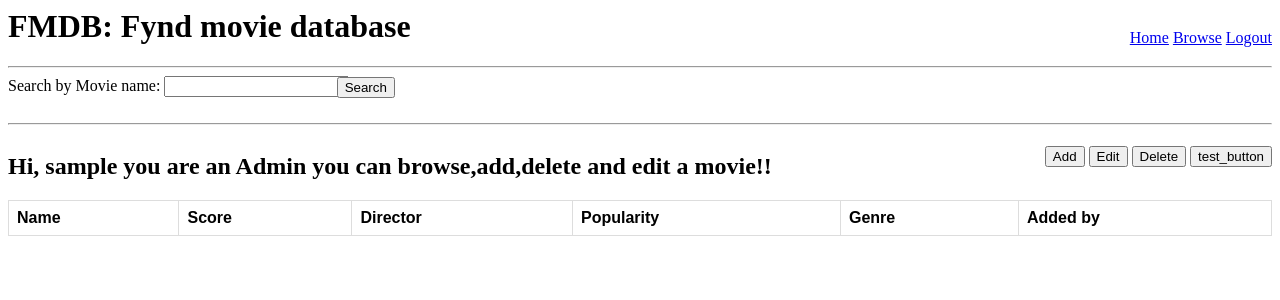
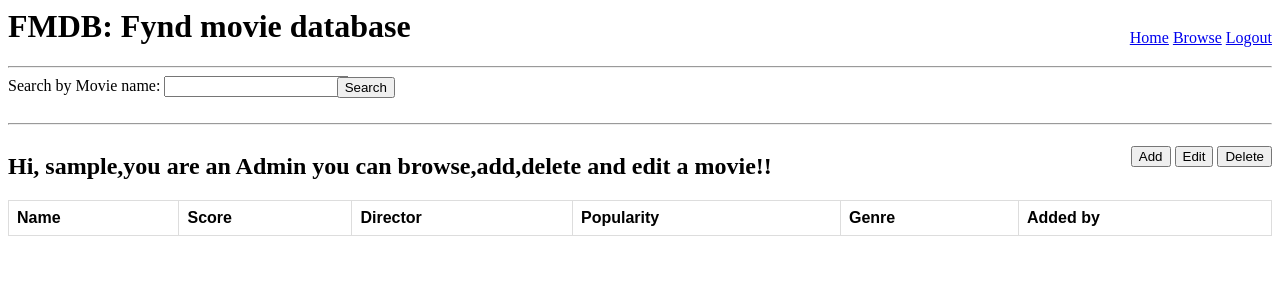
Before and after one commit to Shubhamgawle96/FyndTask, a Flask app: page /index in a window 1280 px wide. Shown: the top 300 px of the page. Run offline with Flask 2, Linux system fonts and the light colour scheme; the visitor is signed in with stand-in values (Sample User, id 1); data comes from the database, SQL or seed files in the repository; data that the repository does not hold is empty.

```diff
--- a/app/routes.py
+++ b/app/routes.py
@@ -185,13 +185,3 @@ def register():
         return render_template('register.html', title='Register', form=form)
     except Exception as e:
         raise e
-
-@app.route('/test_add', methods=['GET', 'POST'])
-def test_add():
-    all_args = request.form.to_dict(flat=True)
-    print("Coming from test_add",all_args)
-    m = Movie(name=all_args['name'], score=all_args['score'], director=all_args['director'],
-              popularity=all_args['popularity'], genre=all_args['genre'], author='shubham')
-    db.session.add(m)
-    db.session.commit()
-    return "Success"
--- a/app/static/scripts/main.js
+++ b/app/static/scripts/main.js
@@ -2864,25 +2864,6 @@ function open_search_modal(resp){
 
 }
 
-function test(){
-//    console.log("coming in test",test_data.length);
-    for(var i=0;i<test_data.length;i++){
-        mydict = {};
-        mydict['name'] = test_data[i]['name'];
-        mydict['score'] = test_data[i]['imdb_score'];
-        mydict['director'] = test_data[i]['director'];
-        mydict['genre'] = test_data[i]['genre'].join();
-        mydict['popularity'] = test_data[i]['99popularity'];
-        console.log("mytestdict",mydict);
-        $.post('/movies/add',mydict, function(response, status){
-                console.log("Successfully posted");
-//                close_me('myModal');
-//                location.reload();
-          });
-    }
-//    dict = {'name': 'testaddapi', 'score': '89', 'director': 'bjmkmb', 'genre': 'mkjmn', 'popularity': '7', '': ''};
-
-}
 
 //funciton to search movie
 function search_movie(){
--- a/app/templates/index.html
+++ b/app/templates/index.html
@@ -2,12 +2,11 @@
 
 {% block content %}
     <div>
-        <h2 style="float:left;">Hi, {{ current_user.username }} you are an Admin you can browse,add,delete and edit a movie!!</h2>
+        <h2 style="float:left;">Hi, {{ current_user.username }},you are an Admin you can browse,add,delete and edit a movie!!</h2>
         <div style="float:right;margin-top:1%;">
             <button onclick = "add_movie()">Add</button>
             <button onclick = "edit_movie()">Edit</button>
             <button onclick = "del_movie()">Delete</button>
-            <button onclick = "test()">test_button</button>
         </div>
     </div>
     <div>
```
